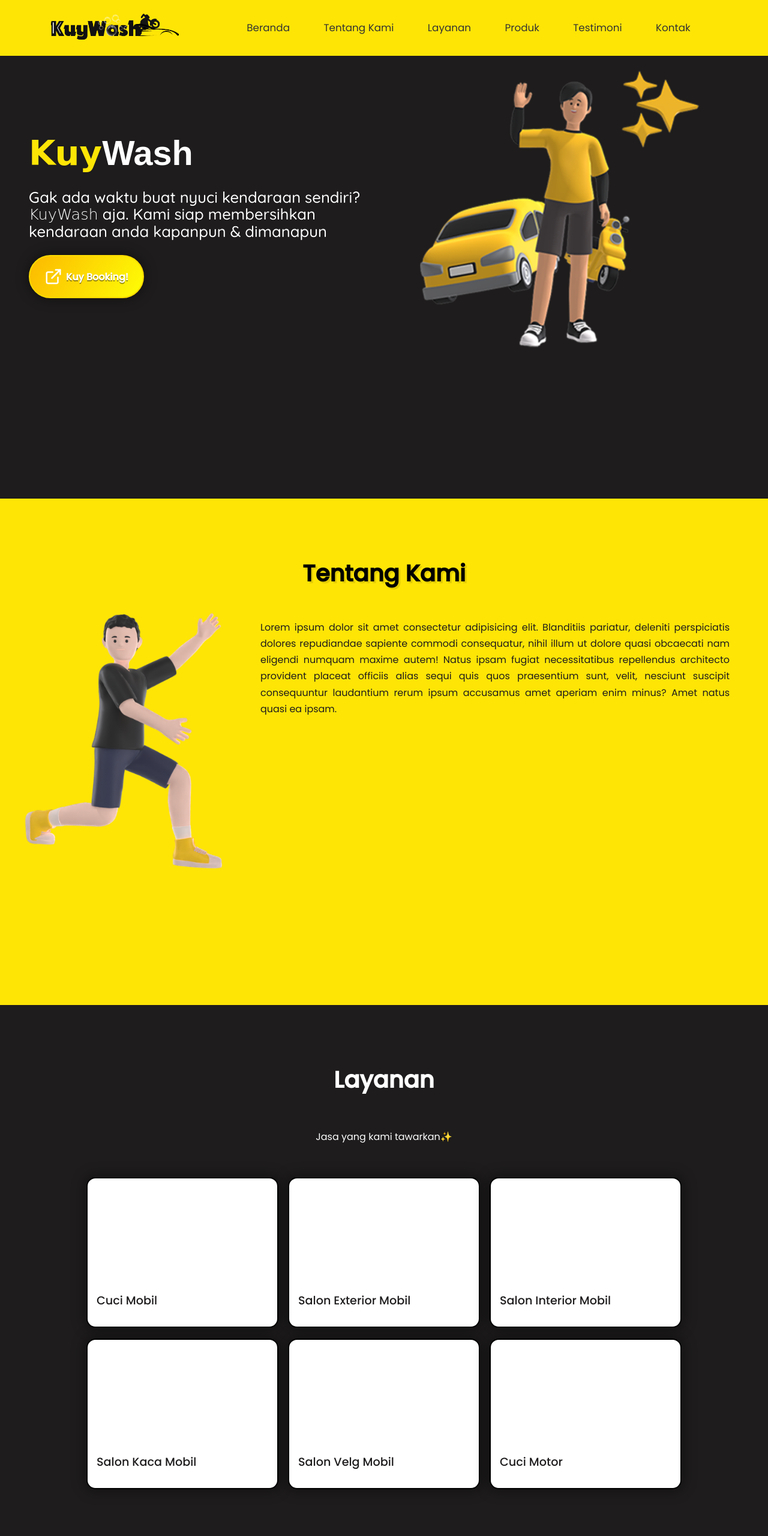
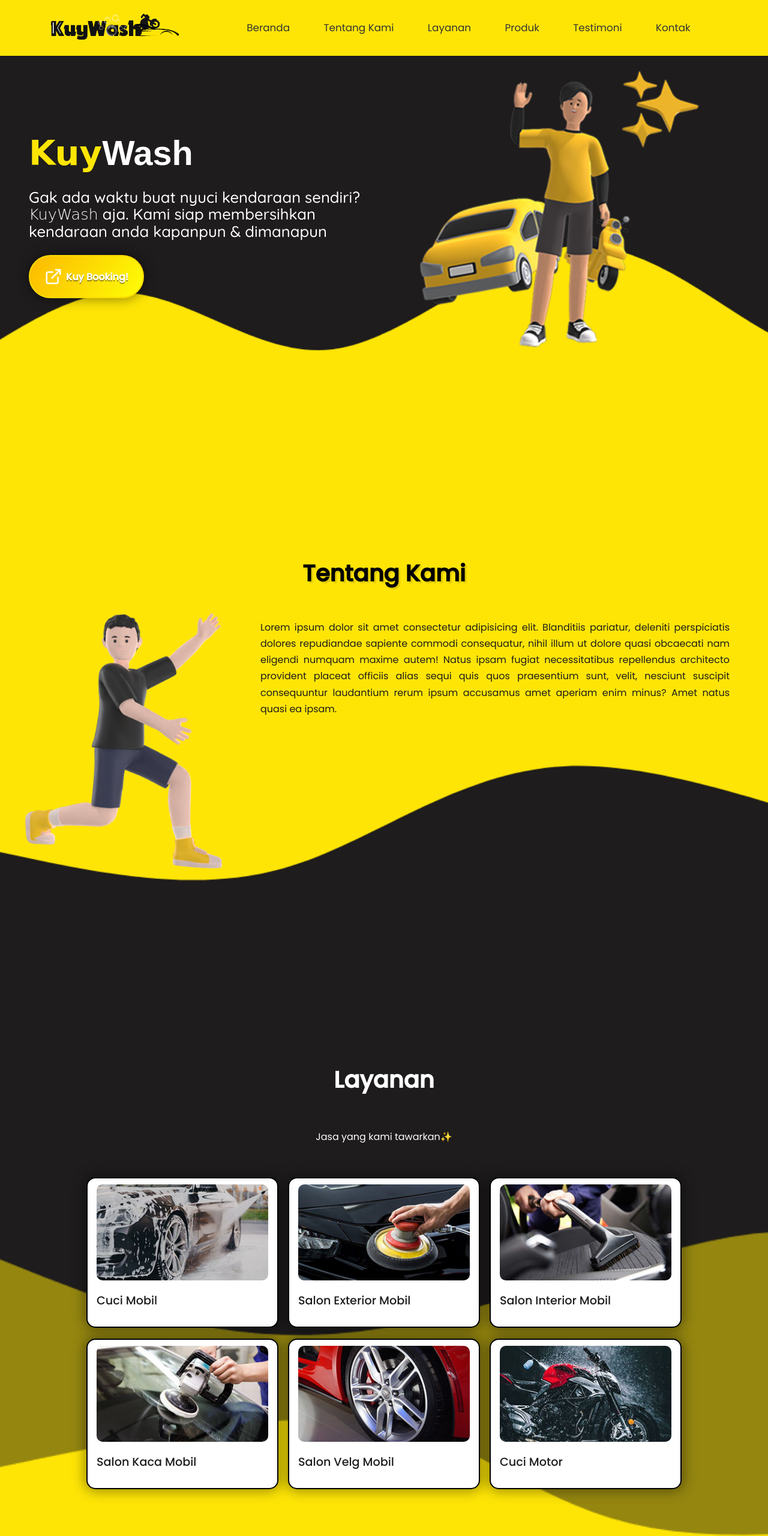
Before and after one commit to arifsyahrudin/kuyWash.github.io, a plain HTML site: page index.html in a window 1280 px wide. Shown: the top 2560 px of the page at 60% size. Drawn offline with nearby package versions, Linux system fonts and the light colour scheme; a web font is replaced by a local one.

Commit message:
fifth commit

```diff
--- a/css/style.css
+++ b/css/style.css
@@ -123,7 +123,7 @@ body {
   padding: 3rem;
   margin: auto;
   align-items: center;
-  background-image: url(img/wave.png);
+  background-image: url(/img/wave.png);
   background-size: cover;
   background-repeat: repeat-x;
   background-position: -27rem 8.4rem;
@@ -213,7 +213,7 @@ body {
   max-width: 1500px;
   margin: auto;
   background-color: #fee506;
-  background-image: url(img/wave-2.png);
+  background-image: url(/img/wave-2.png);
   background-repeat: no-repeat;
   background-position-y: 10em;
   background-size: cover;
@@ -265,7 +265,7 @@ body {
   padding: 4rem;
   background-color: var(--scnd-colorr);
   margin: auto;
-  background-image: url(img/wave-3.png);
+  background-image: url(/img/wave-3.png);
   background-repeat: no-repeat;
   background-position-y: 5rem;
   background-size: cover;
@@ -334,29 +334,29 @@ body {
 .card-6 .card-header-f {
   border-radius: 10px;
   height: 10rem;
-  background-image: url(img/services-img/cuci-mobil.jpg);
+  background-image: url(/img/services-img/cuci-mobil.jpg);
   background-size: cover;
   background-position: center center;
 }
 
 .card-2 .card-header-b {
-  background-image: url(img/services-img/exterior-mobil.jpg);
+  background-image: url(/img/services-img/exterior-mobil.jpg);
 }
 
 .card-3 .card-header-c {
-  background-image: url(img/services-img/interior-mobil.jpg);
+  background-image: url(/img/services-img/interior-mobil.jpg);
 }
 
 .card-4 .card-header-d {
-  background-image: url(img/services-img/kaca-mobil.jpeg);
+  background-image: url(/img/services-img/kaca-mobil.jpeg);
 }
 
 .card-5 .card-header-e {
-  background-image: url(img/services-img/velg-mobil.jpg);
+  background-image: url(/img/services-img/velg-mobil.jpg);
 }
 
 .card-6 .card-header-f {
-  background-image: url(img/services-img/motor.jpeg);
+  background-image: url(/img/services-img/motor.jpeg);
 }
 /* service */
 
@@ -411,7 +411,7 @@ body {
 .content-product .card-c .card-header,
 .content-product .card-d .card-header,
 .content-product .card-e .card-header {
-  background-image: url(img/product.png);
+  background-image: url(/img/product.png);
   background-position: 0.5rem -3rem;
   background-size: cover;
   background-repeat: no-repeat;
@@ -542,7 +542,7 @@ body {
   padding: 3rem;
   margin: auto;
   background-color: var(--thrd-color);
-  background-image: url(img/svg.png);
+  background-image: url(/img/svg.png);
   background-size: cover;
   background-repeat: no-repeat;
   background-position-y: 6rem;
@@ -803,7 +803,7 @@ footer .footer-content {
   /* description-section */
   .jumbotron-section {
     margin: 50px auto 0;
-    background-image: url(img/wave-5.png);
+    background-image: url(/img/wave-5.png);
     background-size: cover;
     background-position: 98em;
   }
@@ -855,7 +855,7 @@ footer .footer-content {
   /* description-section */
   .jumbotron-section {
     margin: 50px auto 0;
-    background-image: url(img/wave-5.png);
+    background-image: url(/img/wave-5.png);
     background-size: cover;
     background-repeat: repeat-x;
     background-position: -50rem;
```
